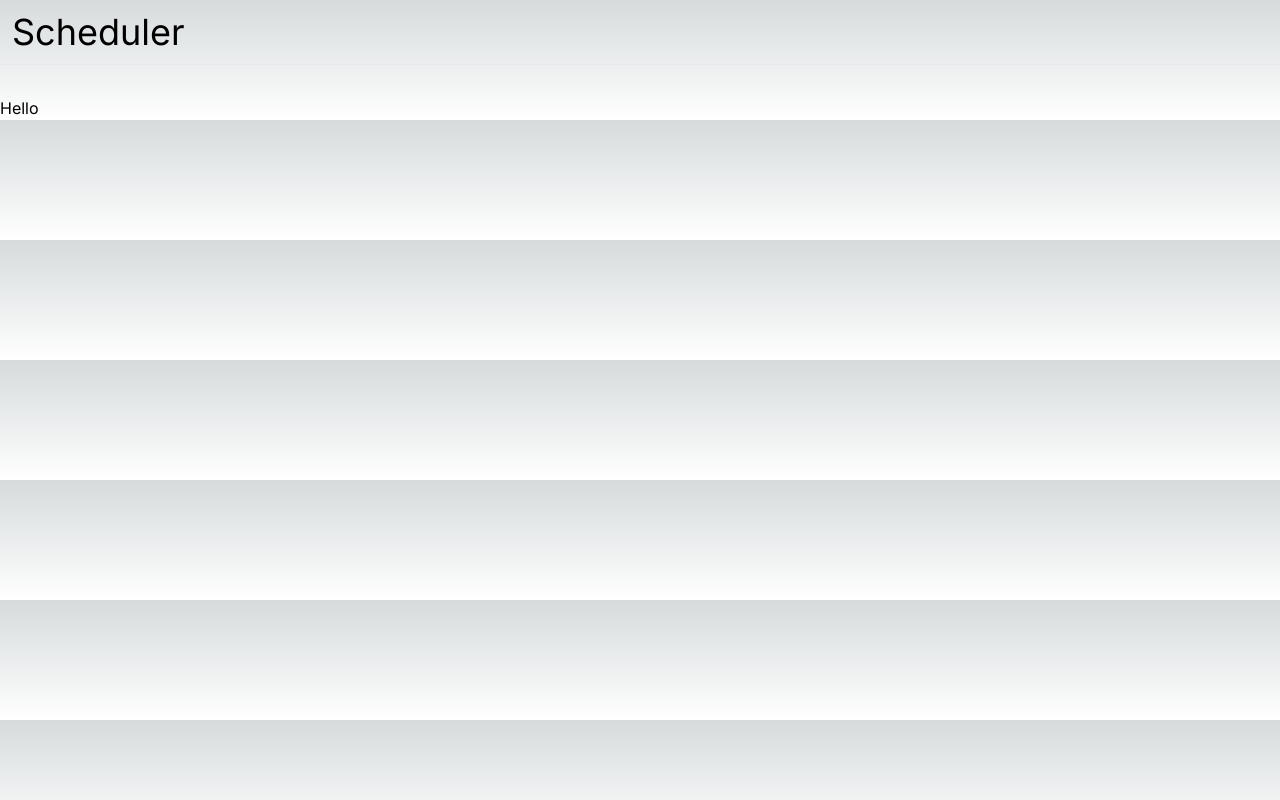
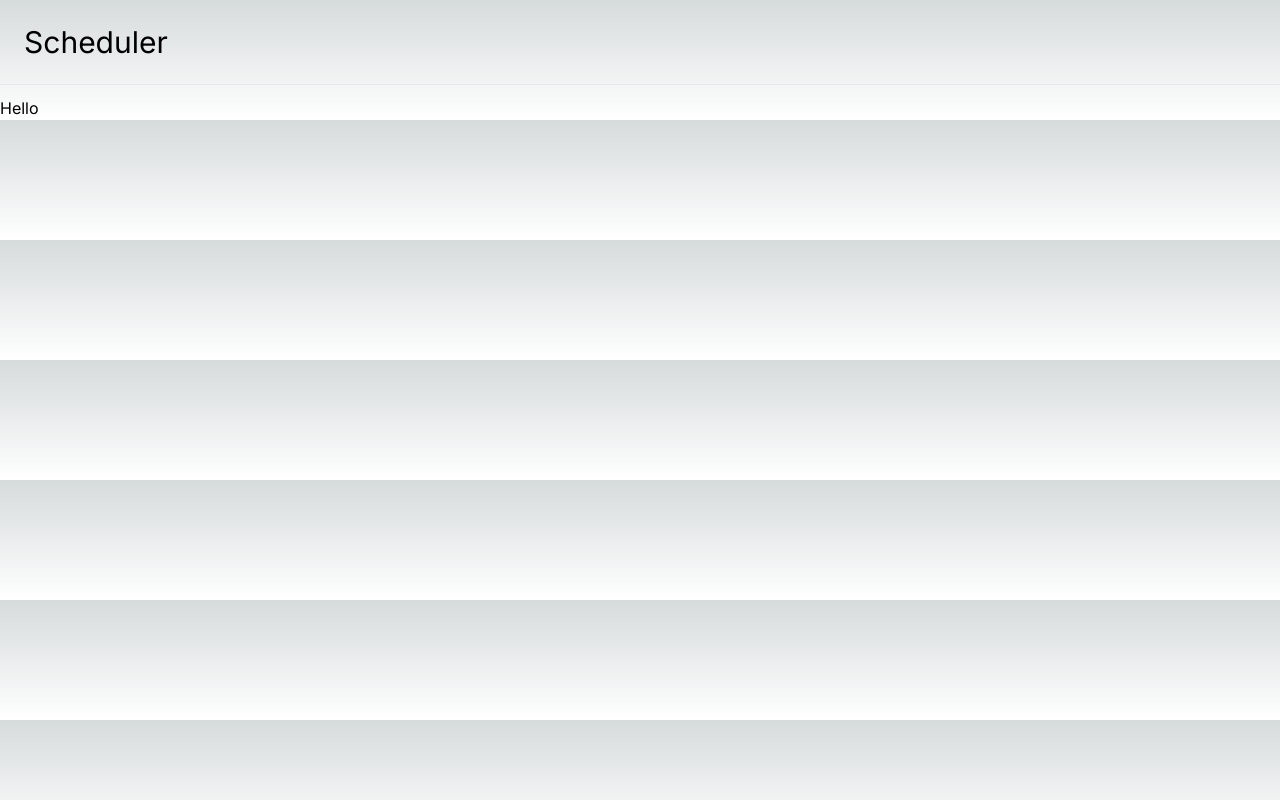
Before and after one commit to ifiokabasiudo/become, a Next.js app: page /scheduler in a window 1280 px wide. Built offline with nearby package versions, Linux system fonts and the light colour scheme.

Commit message:
Changed the margin and size the navbar scheduler

```diff
--- a/app/navbar.tsx
+++ b/app/navbar.tsx
@@ -6,7 +6,7 @@ export default function AppNavbar() {
         <div>
             <nav className= "fixed flex flex-row w-full z-20 top-0 start-0 border-b border-gray-200 dark:border-gray-600">
                 <div className="text-left">
-                    <h1 className="text-4xl m-3">Scheduler</h1>
+                    <h1 className="text-3xl m-6">Scheduler</h1>
                 </div>
             </nav>
         </div>
```
